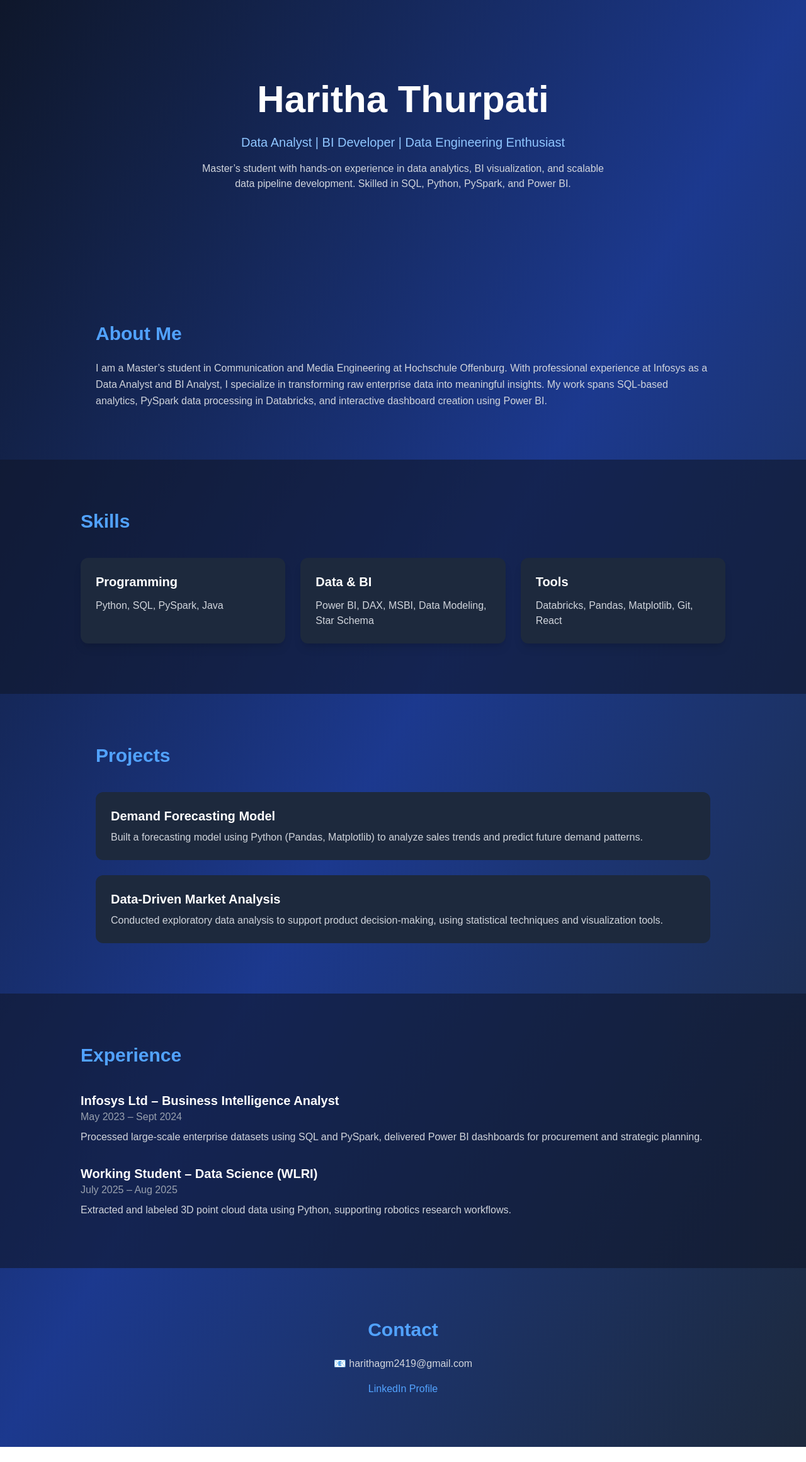
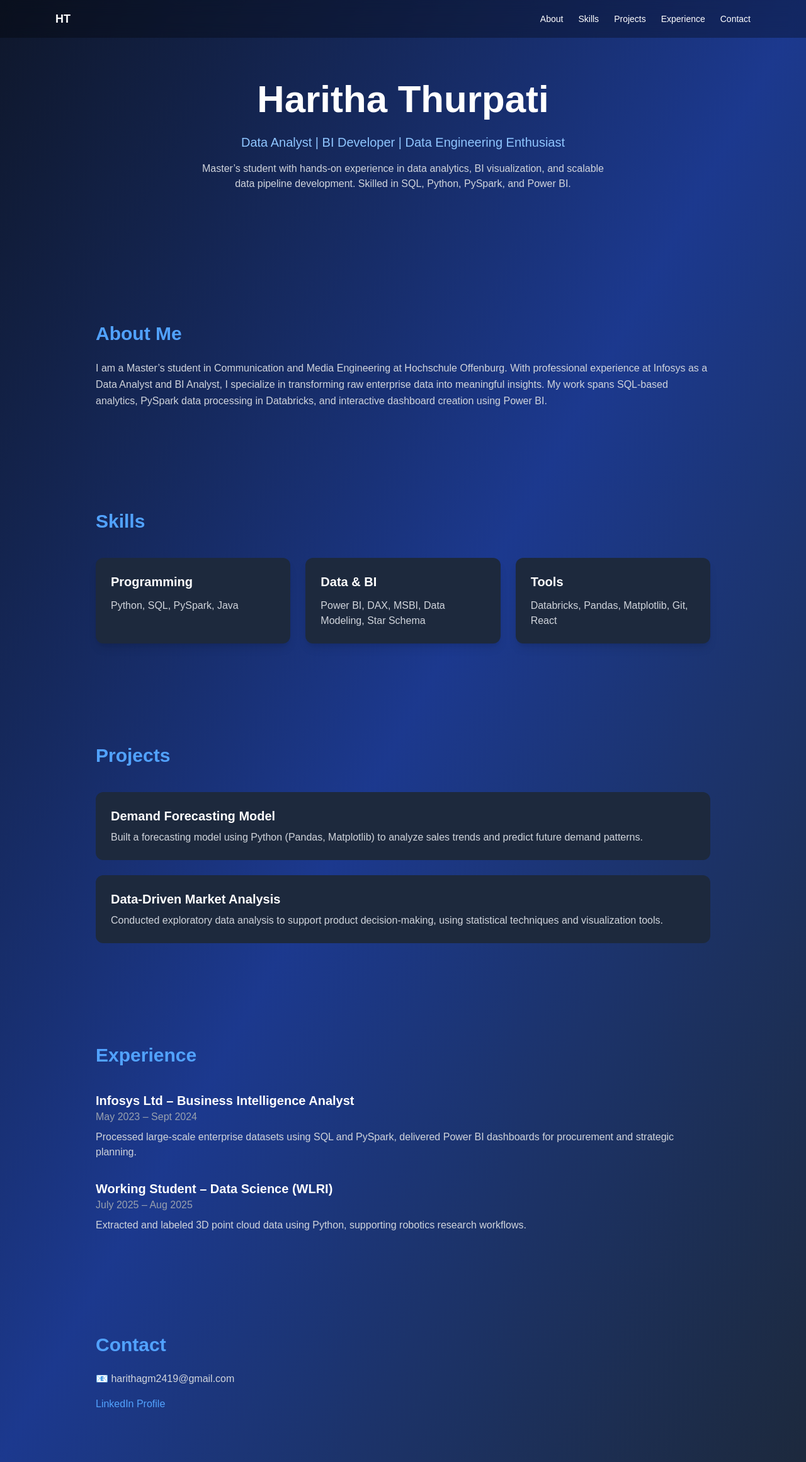
Before and after one commit to harithagm2419/haritha-portfolio_1, a Next.js app: page / in a window 1280 px wide. Shown: the whole page at 63% size. Before the commit the page ends 2298 px from the top, so only its background shows below. Built offline with nearby package versions, Linux system fonts and the light colour scheme.

Commit message:
Updated portfolio

```diff
--- a/app/page.tsx
+++ b/app/page.tsx
@@ -1,6 +1,19 @@
 export default function Home() {
   return (
     <main className="bg-gradient-to-br from-slate-900 via-blue-900 to-slate-800 text-white min-h-screen">
+      {/* NAVBAR */}
+<nav className="fixed top-0 left-0 w-full bg-black/30 backdrop-blur-md z-50">
+  <div className="max-w-6xl mx-auto px-6 py-4 flex justify-between items-center">
+    <h1 className="font-bold text-lg">HT</h1>
+    <div className="space-x-6 text-sm">
+      <a href="#about" className="hover:text-blue-400">About</a>
+      <a href="#skills" className="hover:text-blue-400">Skills</a>
+      <a href="#projects" className="hover:text-blue-400">Projects</a>
+      <a href="#experience" className="hover:text-blue-400">Experience</a>
+      <a href="#contact" className="hover:text-blue-400">Contact</a>
+    </div>
+  </div>
+</nav>
 
       {/* HERO SECTION */}
       <section className="flex flex-col items-center justify-center text-center py-32 px-6">
@@ -18,7 +31,7 @@ export default function Home() {
       </section>
 
       {/* ABOUT SECTION */}
-      <section className="py-20 px-6 max-w-5xl mx-auto">
+      <section id="about" className="py-20 px-6 max-w-5xl mx-auto">
         <h2 className="text-3xl font-semibold mb-6 text-blue-400">About Me</h2>
         <p className="text-gray-300 leading-relaxed">
           I am a Master’s student in Communication and Media Engineering at Hochschule Offenburg.
@@ -30,7 +43,7 @@ export default function Home() {
       </section>
 
       {/* SKILLS SECTION */}
-      <section className="py-20 px-6 bg-slate-900/60">
+      <section id="skills" className="py-20 px-6 max-w-5xl mx-auto">
         <div className="max-w-5xl mx-auto">
           <h2 className="text-3xl font-semibold mb-10 text-blue-400">Skills</h2>
 
@@ -56,7 +69,7 @@ export default function Home() {
       </section>
 
       {/* PROJECTS SECTION */}
-      <section className="py-20 px-6 max-w-5xl mx-auto">
+      <section id="projects" className="py-20 px-6 max-w-5xl mx-auto">
         <h2 className="text-3xl font-semibold mb-10 text-blue-400">Projects</h2>
 
         <div className="space-y-6">
@@ -85,7 +98,7 @@ export default function Home() {
       </section>
 
       {/* EXPERIENCE SECTION */}
-      <section className="py-20 px-6 bg-slate-900/60">
+      <section id="experience" className="py-20 px-6 max-w-5xl mx-auto">
         <div className="max-w-5xl mx-auto">
           <h2 className="text-3xl font-semibold mb-10 text-blue-400">
             Experience
@@ -120,7 +133,7 @@ export default function Home() {
       </section>
 
       {/* CONTACT SECTION */}
-      <section className="py-20 px-6 text-center">
+      <section id="contact" className="py-20 px-6 max-w-5xl mx-auto">
         <h2 className="text-3xl font-semibold mb-6 text-blue-400">
           Contact
         </h2>
```
